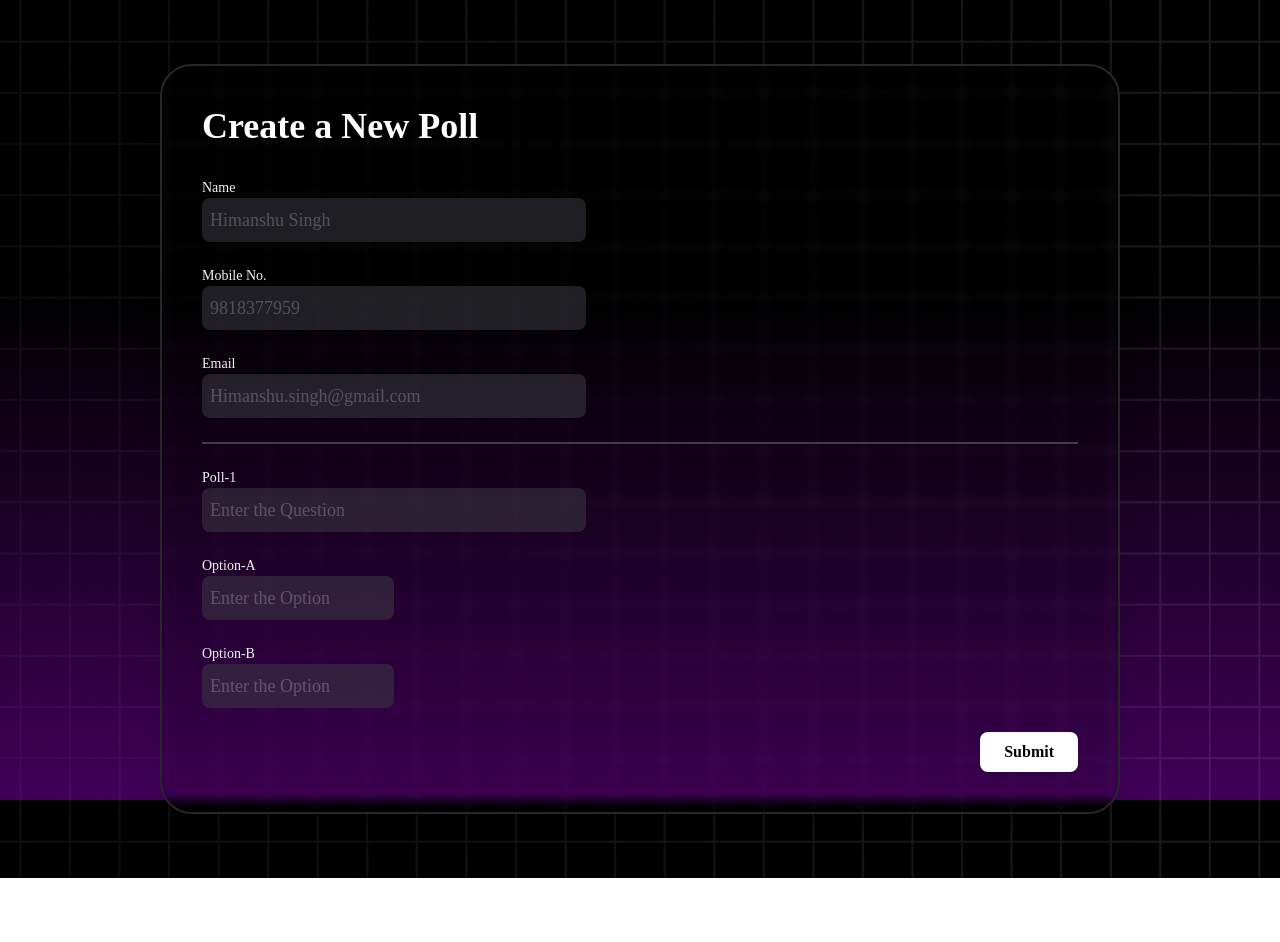
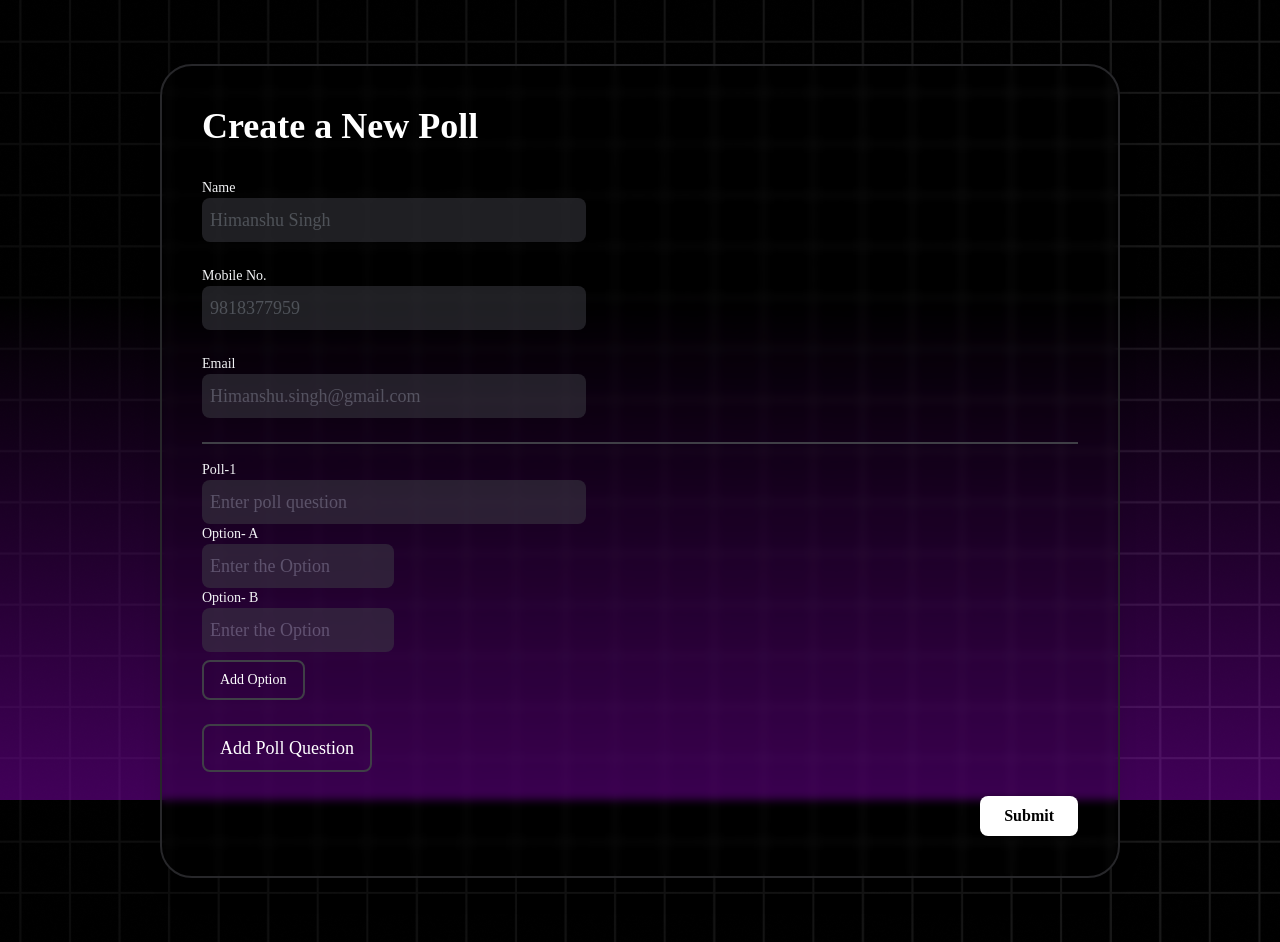
Before and after one commit to Himaanshuuuu04/Pollify, a React (Vite) app: page /#/PollCreation in a window 1280 px wide. Before the commit the page ends 878 px from the top, so only its background shows below. Built offline with nearby package versions, Linux system fonts and the light colour scheme; a web font is replaced by a local one.

Commit message:
Poll page completed

```diff
--- a/src/components/PollCreation.tsx
+++ b/src/components/PollCreation.tsx
@@ -1,42 +1,179 @@
-import Pollinput from "./subComponents/Pollinput";
-import Polloption from "./subComponents/Polloption";
-import { useRef } from "react";
-export default function PollCreation(){
-    const childRef = useRef(null);
-    const PollVariable=1;
-    const handleClick = () => {
-        if (childRef.current) {
-          console.log("Value from Child:", childRef.current.getValueO());
-        }}
-    return(
+import PollInput from "./subComponents/PollInput";
+import PollOption from "./subComponents/PollOption";
+import { useState, useRef } from "react";
+import { useNavigate } from "react-router-dom";
+
+export default function PollCreation() {
+  const navigate = useNavigate();
+
+
+  const [userDetails, setUserDetails] = useState({
+    name: "",
+    mobile: "",
+    email: "",
+  });
+
+
+  const [polls, setPolls] = useState([{ question: "", options: ["", ""] }]);
+
+  const questionRefs = useRef([]);
+  const optionRefs = useRef([]);
+
+
+  const handleUserChange = (e) => {
+    const { name, value } = e.target;
+    setUserDetails((prevDetails) => ({
+      ...prevDetails,
+      [name]: value,
+    }));
+  };
+
+  const handleAddPoll = () => {
+    setPolls([...polls, { question: "", options: ["", ""] }]);
+  };
+
+  const handleAddOption = (pollIndex) => {
+    const newPolls = [...polls];
+    newPolls[pollIndex].options.push("");
+    setPolls(newPolls);
+  }
+  const validateForm = () => {
+    const { name, mobile, email } = userDetails;
+
+    if (!name || !mobile || !email) {
+      alert("Please fill out all user details.");
+      return false;
+    }
+    if(mobile.length!=10){
+        alert("Please enter a valid phone number");
+        return false;
+    }
+    for (let i = 0; i < polls.length; i++) {
+      const question = questionRefs.current[i]?.getValueP() || "";
+      const options = optionRefs.current[i]?.map((ref) => ref?.getValueO() || "") || [];
+
+      if (!question || options.some(option => !option)) {
+        alert(`Please fill out all fields for Poll-${i + 1}.`);
+        return false;
+      }
+    }
+
+    return true;
+  };
+
+  const handleSubmit = (e) => {
+    e.preventDefault();
+
+
+    if (validateForm()) {
+
+      const pollData = polls.map((_, pollIndex) => ({
+        question: questionRefs.current[pollIndex]?.getValueP() || "",
+        options: optionRefs.current[pollIndex]?.map((ref) => ref?.getValueO() || "") || [],
+      }));
+
+
+      const finalData = {
+        userDetails,
+        polls: pollData,
+      };
+
+      console.log("Final Data:", finalData);
+
+
+      navigate("/success");
+    }
+  };
+
+  return (
     <div className="flex justify-center items-center min-h-screen">
       <div className="w-3/4 mx-[2rem] md:mx-[6rem] my-[3rem] md:my-[4rem] max-w-[100vw] p-10 bg-black bg-opacity-10 rounded-[2rem] border-2 border-zinc-800 backdrop-filter backdrop-blur-sm shadow-xl">
         {/* Form Title */}
         <h1 className="text-4xl font-bold text-white mb-8">
-                  <span className="">Create a New Poll</span>
+          <span>Create a New Poll</span>
         </h1>
 
         {/* Input Fields */}
-                <form className="space-y-6">
+        <form className="space-y-6" onSubmit={handleSubmit}>
           {/* Name */}
-                  <Pollinput pollText="Name" placeholder="Himanshu Singh" type="text"/>
+          <PollInput
+            pollText="Name"
+            placeholder="Himanshu Singh"
+            type="text"
+            value={userDetails.name}
+            onChange={handleUserChange}
+            name="name"
+          />
 
           {/* Mobile No */}
-                  <Pollinput pollText="Mobile No." placeholder="9818377959" type="number"/>
+          <PollInput
+            pollText="Mobile No."
+            placeholder="9818377959"
+            type="number"
+            value={userDetails.mobile}
+            onChange={handleUserChange}
+            name="mobile"
+          />
 
           {/* Email */}
-                  <Pollinput pollText="Email" placeholder="Himanshu.singh@gmail.com" type="email"/>
-                  <div className="w-full h-[0.1rem]  bg-zinc-700"></div>
-                {/*Poll Questions*/}
-                    <Pollinput pollNumber={PollVariable} />
-                    <Polloption option="A"/>
-                    <Polloption option="B"/>
+          <PollInput
+            pollText="Email"
+            placeholder="Himanshu.singh@gmail.com"
+            type="email"
+            value={userDetails.email}
+            onChange={handleUserChange}
+            name="email"
+          />
 
-                  {/* Submit Button */}
-                  <div className="flex justify-end">
+
+          {polls.map((poll, pollIndex) => (
+            <div key={pollIndex}>
+              <div className="w-full h-[0.1rem] bg-zinc-700 my-4"></div>
+
+
+              <PollInput
+                pollNumber={pollIndex + 1}
+                placeholder="Enter poll question"
+                ref={(el) => (questionRefs.current[pollIndex] = el)}
+              />
+
+
+              {poll.options.map((_, optionIndex) => (
+                <PollOption
+                  key={optionIndex}
+                  option={` ${String.fromCharCode(65 + optionIndex)}`}
+                  ref={(el) => {
+                    if (!optionRefs.current[pollIndex]) optionRefs.current[pollIndex] = [];
+                    optionRefs.current[pollIndex][optionIndex] = el;
+                  }}
+                />
+              ))}
+
+
+              <button
+                type="button"
+                className="text-xs md:text-sm px-4 py-2 bg-transparent text-white rounded-lg mt-2 border-2 border-zinc-700 hover:bg-white hover:text-black transition-all"
+                onClick={() => handleAddOption(pollIndex)}
+              >
+                Add Option
+              </button>
+            </div>
+          ))}
+
+
+          <button
+            type="button"
+            className="text-xs md:text-lg px-4 py-2 bg-transparent text-white rounded-lg mt-4 border-2 border-zinc-700 hover:bg-white hover:text-black transition-all"
+            onClick={handleAddPoll}
+          >
+            Add Poll Question
+          </button>
+
+
+          <div className="flex justify-end mt-4">
             <button
               type="submit"
-                      className="px-6 py-2 bg-white text-black font-semibold rounded-lg shadow-md hover:bg-gray-300 transition-all"
+              className="px-6 py-2 bg-white text-black font-bold rounded-lg shadow-md hover:bg-opacity-35 transition-all"
             >
               Submit
             </button>
@@ -45,4 +182,4 @@ export default function PollCreation(){
       </div>
     </div>
   );
-        };
+}
--- a/src/components/subComponents/Pollinput.tsx
+++ b/src/components/subComponents/Pollinput.tsx
@@ -1,11 +1,15 @@
 import { useState, forwardRef, useImperativeHandle } from "react";
 
-const PollInput = forwardRef(({ pollNumber, pollText, placeholder, type }, ref) => {
+const PollInput = forwardRef(({ pollNumber, pollText, placeholder, type, value, onChange, name }, ref) => {
   const [inputP, setInput] = useState("");
 
   useImperativeHandle(ref, () => ({
-    getValueP: () => inputP,  // Exposing this function to the parent
+    getValueP: () => inputP, // Exposing this function to the parent
   }));
+
+  const handleInputChange = (e) => {
+    setInput(e.target.value);
+  };
 
   return (
     <div>
@@ -15,8 +19,9 @@ const PollInput = forwardRef(({ pollNumber, pollText, placeholder, type }, ref)
       <input
         type={type || "text"}
         placeholder={placeholder || "Enter the Question"}
-        value={inputP}
-        onChange={(e) => setInput(e.target.value)}
+        value={value !== undefined ? value : inputP} // Use value prop for user details
+        onChange={onChange || handleInputChange} // Use onChange prop for user details
+        name={name}
         className="w-full sm:w-64 md:min-w-96 p-2 bg-zinc-700 text-lg text-white opacity-50 rounded-lg focus:border-2 focus:border-blue-500 hover:opacity-80"
         required
       />
```
Lines whose indentation alone changed are shown as unchanged.
